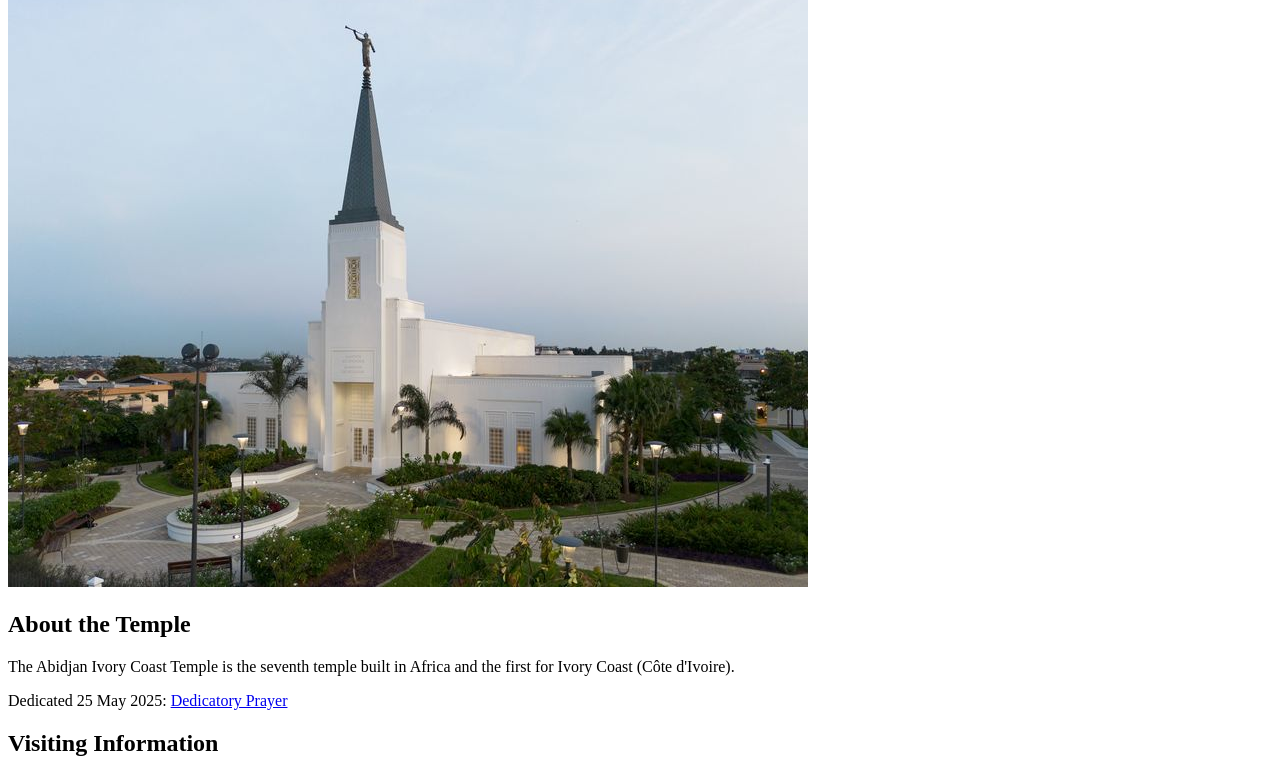
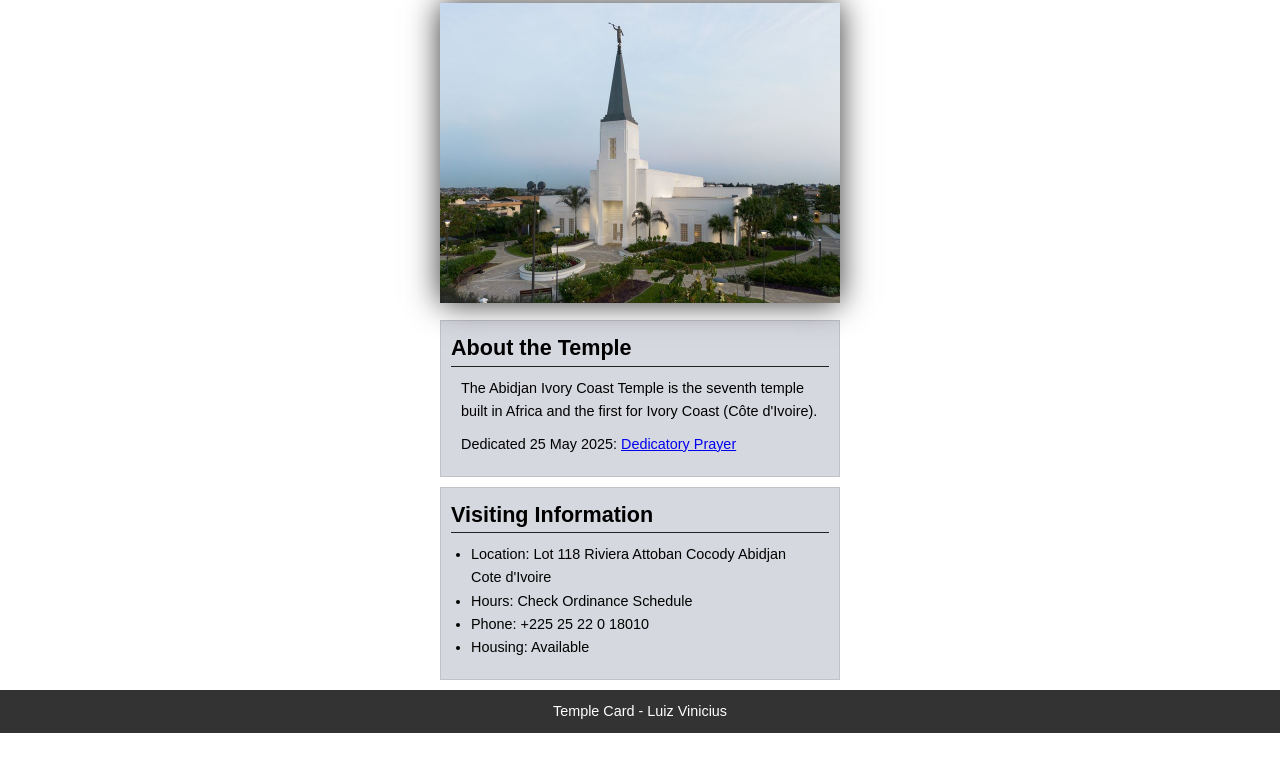
Before and after one commit to lvinitmartins/wdd130, a plain HTML site: page week02/temple.html in a window 1280 px wide. Shown: the part 127-901 px from the top of the page. After the commit the page ends 860 px from the top, so only its background shows below. Drawn offline with Linux system fonts and the light colour scheme.

Commit message:
Code along w2

```diff
--- /dev/null
+++ b/week02/styles/temple.css
@@ -0,0 +1,58 @@
+* {
+    margin: 0;
+    padding: 0;
+}
+
+body {
+    font-family: Arial, sans-serif;
+    line-height: 1.6;
+}
+
+header, footer {
+    background-color: #333;
+    color: white;
+    padding: 10px;
+    text-align: center;
+    font-size: 1.5rem;
+}
+
+main {
+    width: 400px;
+    margin: 0 auto;
+
+}
+
+h1 {
+    margin: 10px;
+    text-align: center;
+}
+
+h2 {
+    border-bottom: 1px solid #222
+}
+
+img {
+    width: 100%;
+    height: auto;
+    box-shadow: 0 0 30px #333;
+}
+
+section {
+    margin: 10px 0;
+    border: 1px solid rgb(0 0 0 / 10%);
+    padding: 10px;
+    background-color: rgba(171, 175, 188, 0.482);
+    font-size: .9rem;
+}
+
+ul {
+    margin: 10px 20px;
+}
+
+section p {
+    margin: 10px;
+}
+
+footer {
+    font-size: .9rem;
+}
--- a/week02/temple.html
+++ b/week02/temple.html
@@ -5,6 +5,7 @@
     <meta charset="UTF-8">
     <meta name="viewport" content="width=device-width, initial-scale=1.0">
     <title>Temple Card - Abidjan Cote d'Ivoire</title>
+    <link rel="stylesheet" href="styles/temple.css">
 </head>
 
 <body>
@@ -35,7 +36,7 @@
         </section>
     </main>
     <footer>
-        <p>Temple Card - Your Name</p>
+        <p>Temple Card - Luiz Vinicius</p>
     </footer>
 </body>
 
```
Also changed, not shown: week02/block-vs-inline.html (+3 -3 lines).
